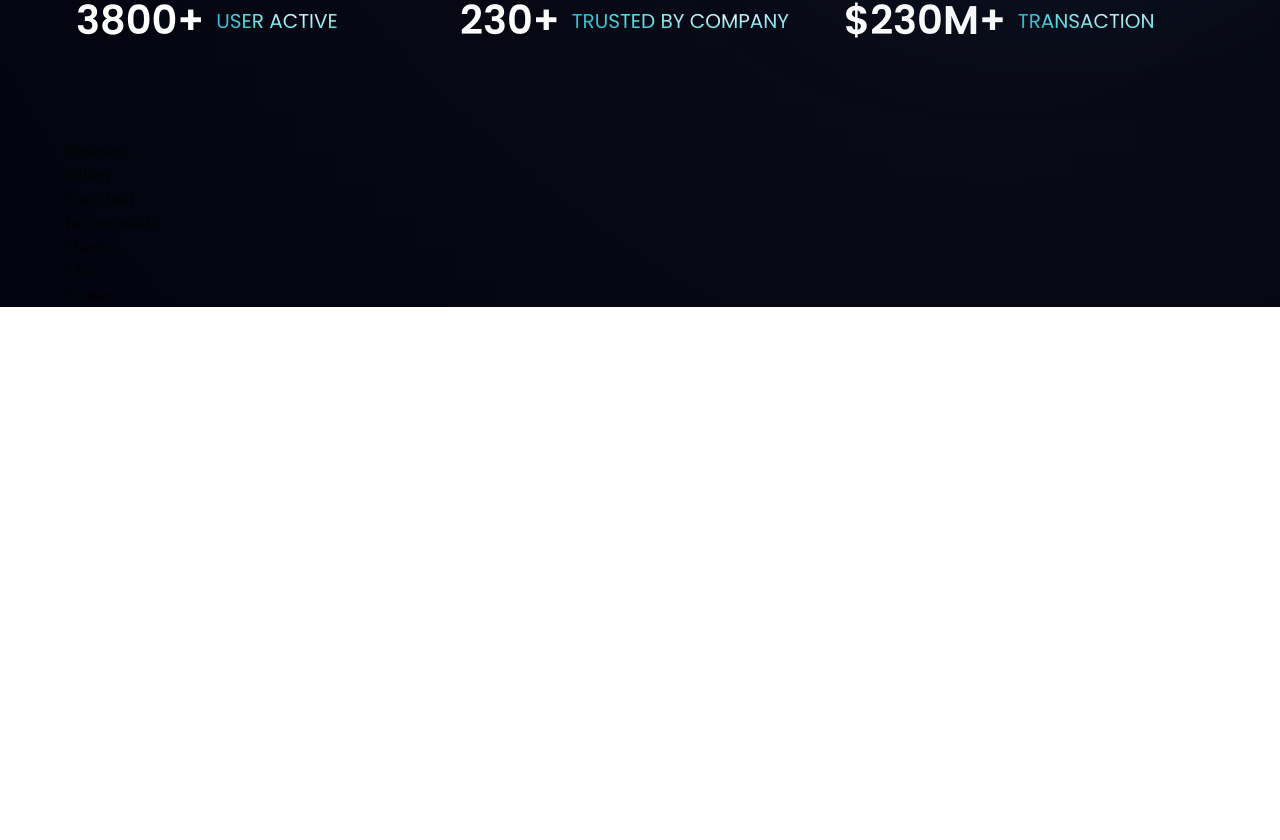
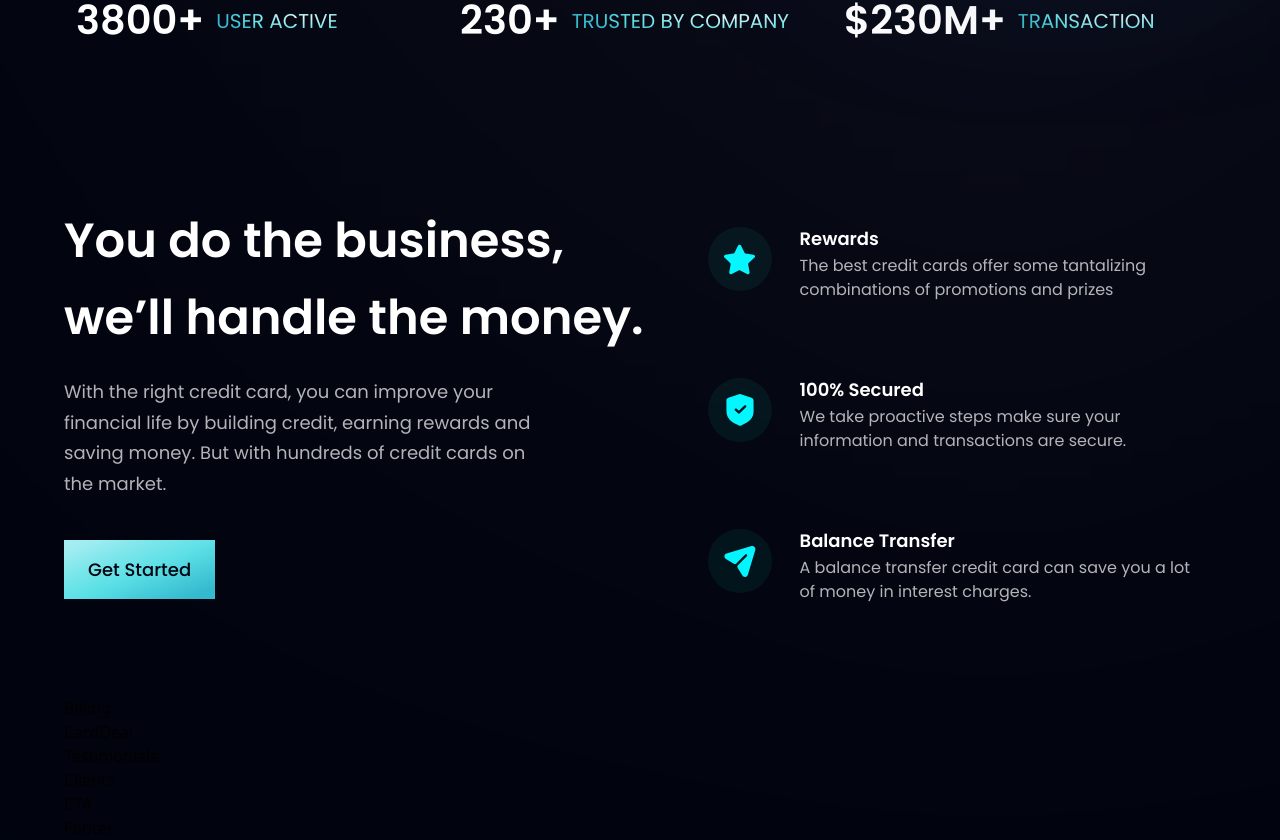
Before and after one commit to yossyadirta/zenbank-web-ui, a React (Vite) app: page / in a window 1280 px wide. Shown: the part 806-1646 px from the top of the page. Before the commit the page ends 1113 px from the top, so only its background shows below. Built offline with nearby package versions, Linux system fonts and the light colour scheme.

Commit message:
Business section done

```diff
--- a/src/components/Business.jsx
+++ b/src/components/Business.jsx
@@ -1,7 +1,52 @@
-import React from "react";
+import { features } from "../constants";
+import styles, { layout } from "../style";
+import Button from "./Button";
+
+const FeatureCard = ({ icon, title, content, index }) => (
+  <div
+    className={`flex flex-row p-6 rounded-[20px] ${
+      index !== features.length - 1 ? "mb-6" : "mb-0"
+    } feature-card`}
+  >
+    <div
+      className={`w-[64px] h-[64px] rounded-full ${styles.flexCenter} bg-dimBlue mr-4`}
+    >
+      <img src={icon} alt="icon" className="w-[50%] h-[50%] object-contain" />
+    </div>
+    <div className="flex-1 flex flex-col ml-3">
+      <h4 className="font-poppins font-semibold text-white text-[18px] leading-[23px] mb-1">
+        {title}
+      </h4>
+      <p className="font-poppins font-normal text-dimWhite text-[16px] leading-[24px] mb-1">
+        {content}
+      </p>
+    </div>
+  </div>
+);
 
 const Business = () => {
-  return <div>Business</div>;
+  return (
+    <section id="features" className={layout.section}>
+      <div className={layout.info}>
+        <h2 className={styles.heading2}>
+          You do the business, <br className="sm:block hidden" /> we’ll handle
+          the money.
+        </h2>
+        <p className={`${styles.paragraph} max-w-[470px] mt-5`}>
+          With the right credit card, you can improve your financial life by
+          building credit, earning rewards and saving money. But with hundreds
+          of credit cards on the market.
+        </p>
+        <Button styles="mt-10" />
+      </div>
+
+      <div className={`${layout.sectionImg} flex-col`}>
+        {features.map((feature, index) => (
+          <FeatureCard key={feature.id} {...feature} index={index} />
+        ))}
+      </div>
+    </section>
+  );
 };
 
 export default Business;
--- a/src/components/Button.jsx
+++ b/src/components/Button.jsx
@@ -1,7 +1,14 @@
 import React from "react";
 
-const Button = () => {
-  return <div>Button</div>;
+const Button = ({ styles }) => {
+  return (
+    <button
+      type="button"
+      className={`py-4 px-6 bg-blue-gradient font-poppins font-medium text-[18px] text-primary outline none ${styles}`}
+    >
+      Get Started
+    </button>
+  );
 };
 
 export default Button;
```
